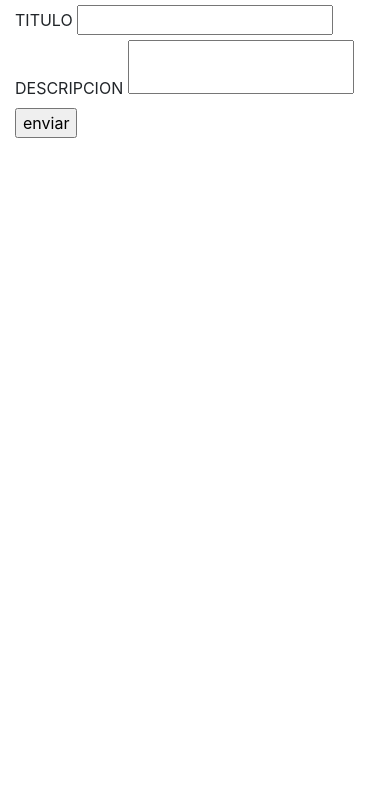
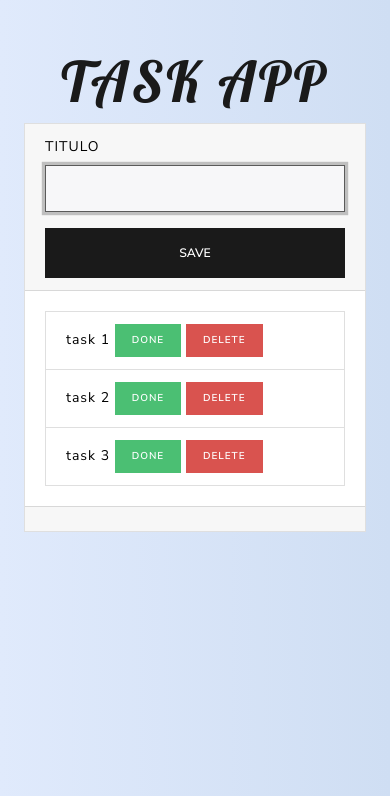
Before and after one commit to Cristian-AQ/Proyecto1, a Flask app: page / in a window 390 px wide. Shown: the top 796 px of the page. Run offline with Flask 2, Linux system fonts and the light colour scheme; data comes from the database, SQL or seed files in the repository; both versions use the stored data as it was after the commit; some libraries are stand-ins or nearby versions.

Commit message:
fatz_code

```diff
--- a/app.py
+++ b/app.py
@@ -1,36 +1,48 @@
 from flask import Flask
-from flask import render_template, request
+from flask import render_template, request, url_for, redirect
+#from flask.helpers import url_for
 from flask_sqlalchemy import SQLAlchemy
+#from werkzeug.utils import redirect
 
 app=Flask(__name__)
-app.config['SQLALCHEMY_DATABASE_URI']='sqlite:///database/task1.db'
-app.config['SEND_FILE_MAX_AGE_DEFAULT'] = 0
+app.config['SQLALCHEMY_DATABASE_URI']='sqlite:///database/tasks.db'
+#app.config['SEND_FILE_MAX_AGE_DEFAULT'] = 0
 app.config['SQLALCHEMY_TRACK_MODIFICATIONS'] = False
 db = SQLAlchemy(app)
 
-class datosVideo(db.Model):
-    __tablename__='datosVideo'
-    id = db.Column(db.Integer, primary_key=True)
-    title = db.Column(db.String(80))
-    description = db.Column(db.String(200), nullable=True)
-    #def __repr__(self):
-    #    return '<datosVideo %r>' %self.title
+class Task(db.Model):
+    id = db.Column(db.Integer,primary_key=True)
+    content = db.Column(db.String(200))
+    done = db.Column(db.Boolean)
+
 db.create_all()
 
-@app.route("/")
-def index():
-    return render_template('index.html')
+@app.route('/')
+def home():
+    tasks = Task.query.all()
+    return render_template('index.html',tasks = tasks)
 
-@app.route('/datos', methods=['POST'])
-def editar():
-    title = request.form['titulo']
-    description = request.form['descripcion']
-    task = datosVideo(title=title,description=description)
+@app.route('/create-task',methods=['POST'])
+def create():
+    content = request.form['titulo']
+    done = False
+    task = Task(content=content,done=done)
     db.session.add(task)
     db.session.commit()
-    return render_template('index.html',title=title,description=description)
-@app.route("/a")
-def muestra():
-    return render_template('muestra.html')
+    return redirect(url_for('home'))
+
+@app.route('/done/<int:id>')
+def done(id):
+    task = Task.query.filter_by(id=id).first()
+    task.done = not(task.done)
+    db.session.commit()
+    return redirect(url_for('home'))
+
+@app.route('/delete/<int:id>')
+def delete(id):
+    task = Task.query.filter_by(id=id).delete()
+    db.session.commit()
+    return redirect(url_for('home'))
+
 if __name__=='__main__':
     app.run(debug=True)
--- a/static/css/style.css
+++ b/static/css/style.css
@@ -1,7 +1,15 @@
-div{
-    padding: 5px;
+body{
+    background: #E0EAFC;
+    background: -webkit-linear-gradient(to left, #CFDEF3, #E0EAFC);
+    background: linear-gradient(to left, #CFDEF3, #E0EAFC);
+    color: black;
 }
-textarea{
-    resize: none;/*kita el modificador de la esquina*/
 
+.title{
+    font-family: 'Lobster', cursive;
 }
+/*clase para verificar tarea realizada*/
+.done{
+    text-decoration: line-through;
+    color: #CFCFCF;
+}
--- a/templates/index.html
+++ b/templates/index.html
@@ -1,21 +1,46 @@
 <!DOCTYPE html>
-<html lang="en">
+<html>
 <head>
     <meta charset="UTF-8">
     <meta name="viewport" content="width=device-width, initial-scale=1.0">
-    <link rel="stylesheet" href="https://maxcdn.bootstrapcdn.com/bootstrap/4.0.0/css/bootstrap.min.css">
+    <link href="https://fonts.googleapis.com/css2?family=Lobster&display=swap" rel="stylesheet">
+    <link rel="stylesheet" href="https://cdn.jsdelivr.net/npm/bootswatch@4.5.2/dist/lux/bootstrap.min.css">
     <link rel="stylesheet" href="{{ url_for('static',filename='css/style.css') }}">
-    <title>FORMULARIO</title>
+    <title>TASK APP</title>
 </head>
 <body>
-    <div class="container">
-        <form method="post" action="/datos" enctype="multipart/form-data">
-            <label for="titulo">TITULO</label>
-            <input type="text" name="titulo" id="titulo"><br>
-            <label for="description">DESCRIPCION</label>
-            <textarea name="descripcion" id="descripcion"></textarea>
-            <input type="submit" value="enviar">
-        </form>
-    </div>
+    <main class="container p-4">
+        <h1 class="display-4 text-center title mt-4">TASK APP</h1>
+        <div class="row">
+            <div class="col-md-4 offset-md-4 my-auto">
+                <div class="card">
+                    <div class="card-header">
+                        <form action="create-task" method="POST">
+                            <div class="form-group">
+                                <label for="titulo">TITULO</label>
+                                <input type="text" name="titulo" id="titulo" class="form-control" autofocus>
+                            </div>
+                            <button type="submit" class="btn btn-primary btn-block">SAVE</button>
+                        </form>
+                    </div>
+                    <div class="card-body">
+                        <ul class="list-group">
+                            {% for task in tasks %}
+                            <li class="list-group-item">
+                                <span class="{% if task.done %} done {% endif %}">{{ task.content }}</span>
+                                <a href="/done/{{task.id}}" class="btn btn-success btn-sm">DONE</a>
+                                <a href="/delete/{{task.id}}" class="btn btn-danger btn-sm">DELETE</a>
+                            </li>
+                            {% endfor %}
+                        </ul>
+
+                    </div>
+                    <div class="card-footer">
+
+                    </div>
+                </div>
+            </div>
+        </div>
+    </main>
 </body>
 </html>
```
Also changed, not shown: templates/muestra.html (deleted, +0 -29 lines), video.txt (added, +36 -0 lines), database/task1.db, database/tasks.db (added).
